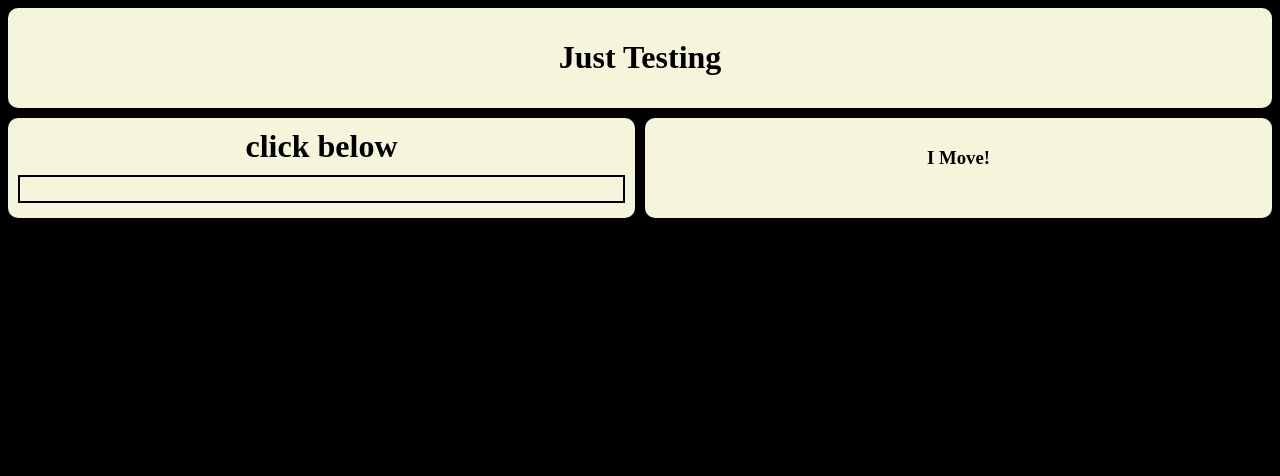
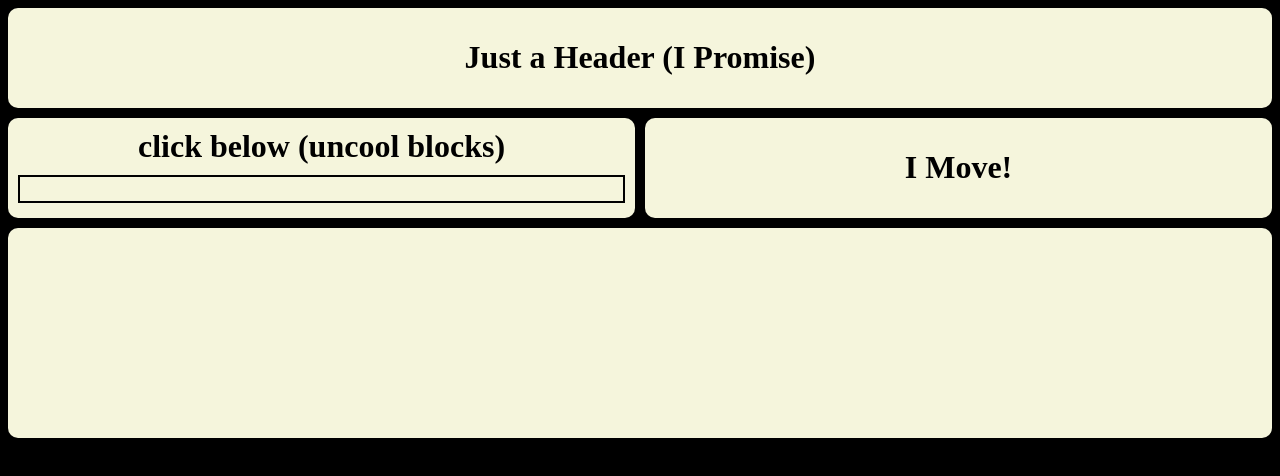
Before and after one commit to patteg21/phase-1-project, a plain HTML site: page index.html in a window 1280 px wide. Drawn offline with Linux system fonts and the light colour scheme.

Commit message:
add form area

```diff
--- a/index.css
+++ b/index.css
@@ -59,3 +59,10 @@
     grid-row: 2;
     text-align: center;
 }
+
+
+.form-container{
+    grid-column: 1/3;
+    grid-row: 3/5;
+    text-align: center;
+}
--- a/index.html
+++ b/index.html
@@ -11,16 +11,20 @@
 <body class="body">
     <div class="content-wrapper">
         <div class="sudo-header">
-            <h1>Just Testing</h1>
+            <h1>Just a Header (I Promise)</h1>
 
         </div>
         <div class="block-container">
-            <h1 class="block-header">click below</h1>
+            <h1 class="block-header">click below (uncool blocks)</h1>
             <div id="blocks" class="blocks">
             </div>
         </div>
         <div class="description">
-            <h3 id="i-move">I Move!</h3>
+            <h1 id="i-move">I Move!</h1>
         </div>
+        <div class="form-container">
+
+        </div>
+
 </body>
 </html>
```
